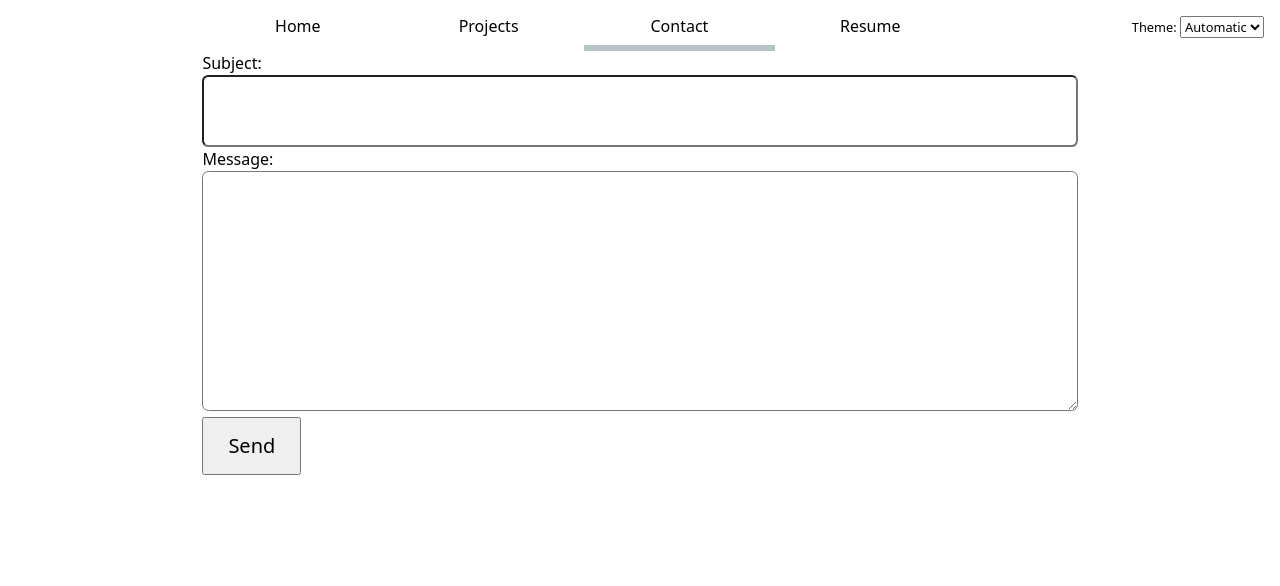
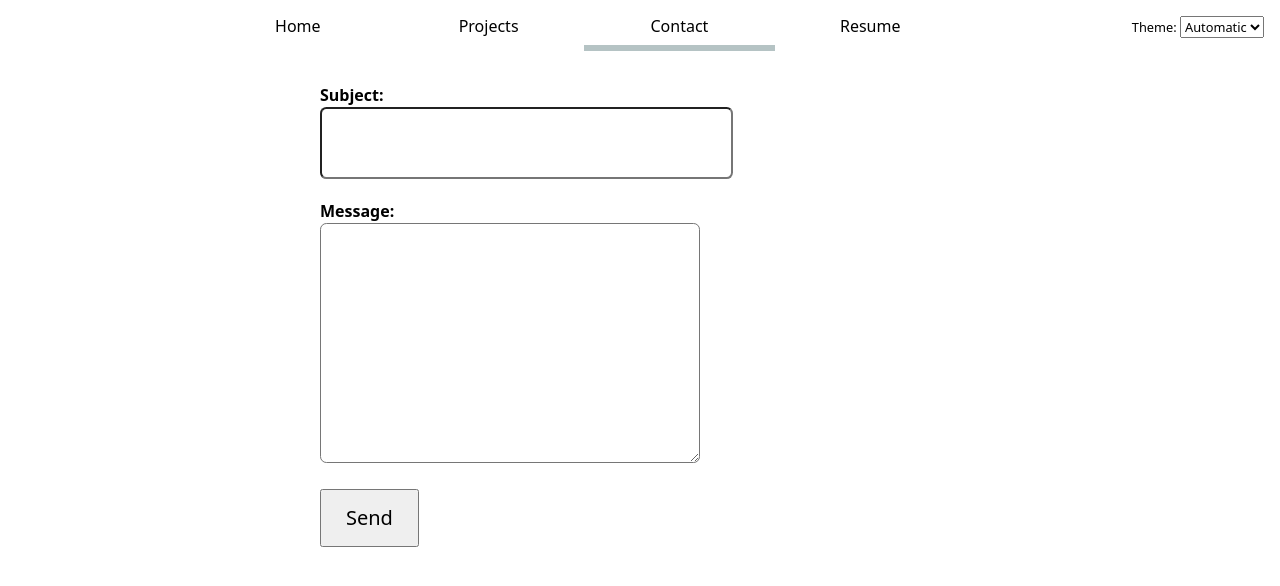
Before and after one commit to Shou-Yue/portfolio, a plain HTML site: page contact/index.html in a window 1280 px wide. Drawn offline with Linux system fonts and the light colour scheme.

Commit message:
Update style.css

```diff
--- a/style.css
+++ b/style.css
@@ -72,26 +72,43 @@ h1, h2, h3, h4, h5, h6 {
   text-wrap: balance;
 }
 
+form {
+  display: flex;                 /* 💡 overrides the grid */
+  flex-direction: column;
+  gap: 1.25rem;                  /* same vertical spacing */
+  max-width: 40rem;
+  margin: 2rem auto;
+}
+
+/* labels sit above their controls, text left‑aligned */
+form label {
+  font-weight: 600;
+  text-align: left;
+  align-self: flex-start;
+}
+
+/* roomier fields that grow/shrink with viewport */
 form input,
 form textarea {
-  width: 100%;                        /* already had this */
+  width: 100%;
   box-sizing: border-box;
-  padding: clamp(0.75rem, 1.5vw, 1.25rem);  /* more padding on big screens */
-  font-size: clamp(1rem, 2.5vw, 1.25rem);   /* scales with viewport */
-  border-radius: 0.4rem;              /* optional: softer look */
+  padding: clamp(0.75rem, 1.5vw, 1.25rem);
+  font-size: clamp(1rem, 2.5vw, 1.25rem);
+  border-radius: 0.4rem;
 }
 
-/* Give the textarea a flexible but sane height */
+/* give textarea a flexible default height */
 form textarea {
-  min-height: clamp(8rem, 30vh, 18rem); /* 8 rem on phones → up to 18 rem */
-  resize: vertical;                     /* let users drag taller if they want */
+  min-height: clamp(8rem, 30vh, 18rem);
+  resize: vertical;              /* allow user drag‑to‑grow */
 }
 
-/* Align button with fields (left‑edge) */
+/* Send button lines up with left edge of fields */
 form button {
-  align-self: flex-start;      /* left align */
+  align-self: flex-start;        /* left‑aligned */
   padding: 0.75rem 1.5rem;
   font-size: clamp(1rem, 2.5vw, 1.25rem);
+  cursor: pointer;
 }
 
 .projects {
```
